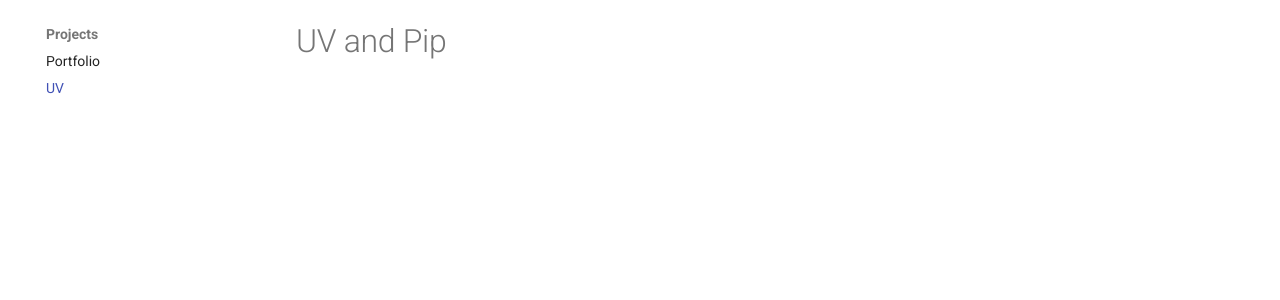
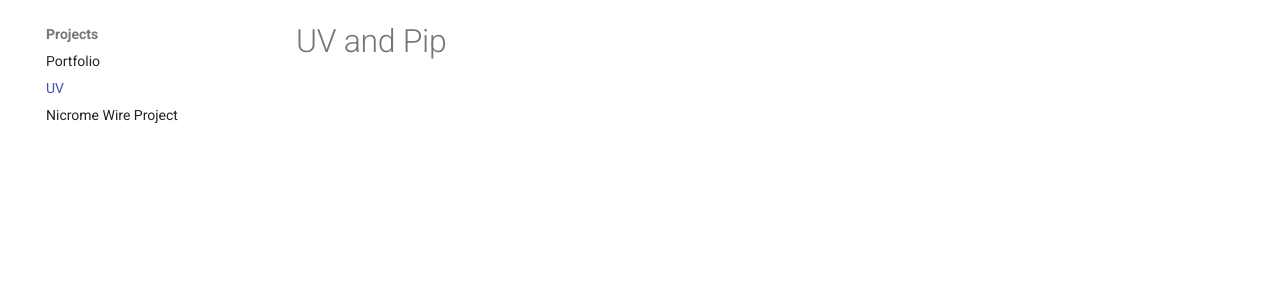
Before and after one commit to nathant-cell/eng2_portfolio, an MkDocs documentation site: the page built from docs/projects/UV.md, in a window 1280 px wide. Shown: the part 125-425 px from the top of the page. Built offline with MkDocs 1.6.1 and Material for MkDocs 9.7.7, drawn with Linux system fonts in a browser that asks for light colours.

Commit message:
Nicrome Creation

```diff
--- a/mkdocs.yml
+++ b/mkdocs.yml
@@ -19,6 +19,7 @@ nav:
   - Projects:
       - Portfolio: projects/portfolio_project.md
       - UV: projects/UV.md
+      - Nicrome Wire Project: projects/Nicrome Wire.md
   - About: about.md
 
 markdown_extensions:
```
Also changed, not shown: docs/projects/Nicrome Wire.md (added, +1 -0 lines).
